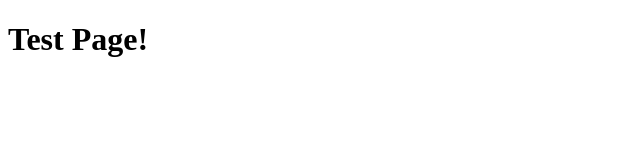
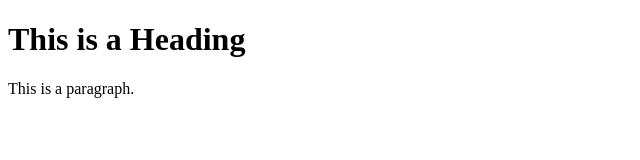
Before and after one commit to AnastasijaTr/RTR108C4, a plain HTML site: page docs/index.html in a window 1280 px wide. Shown: the whole page, without its empty margins (0-640 px from the left). Drawn offline with Linux system fonts and the light colour scheme.

Commit message:
Update index.html

```diff
--- a/docs/index.html
+++ b/docs/index.html
@@ -1,2 +1,12 @@
-<!DOCTYPE html>
-<h1> Test Page! </h1>
+ <!DOCTYPE html>
+<html>
+<head>
+<title>Page Title</title>
+</head>
+<body>
+
+<h1>This is a Heading</h1>
+<p>This is a paragraph.</p>
+
+</body>
+</html>
```
